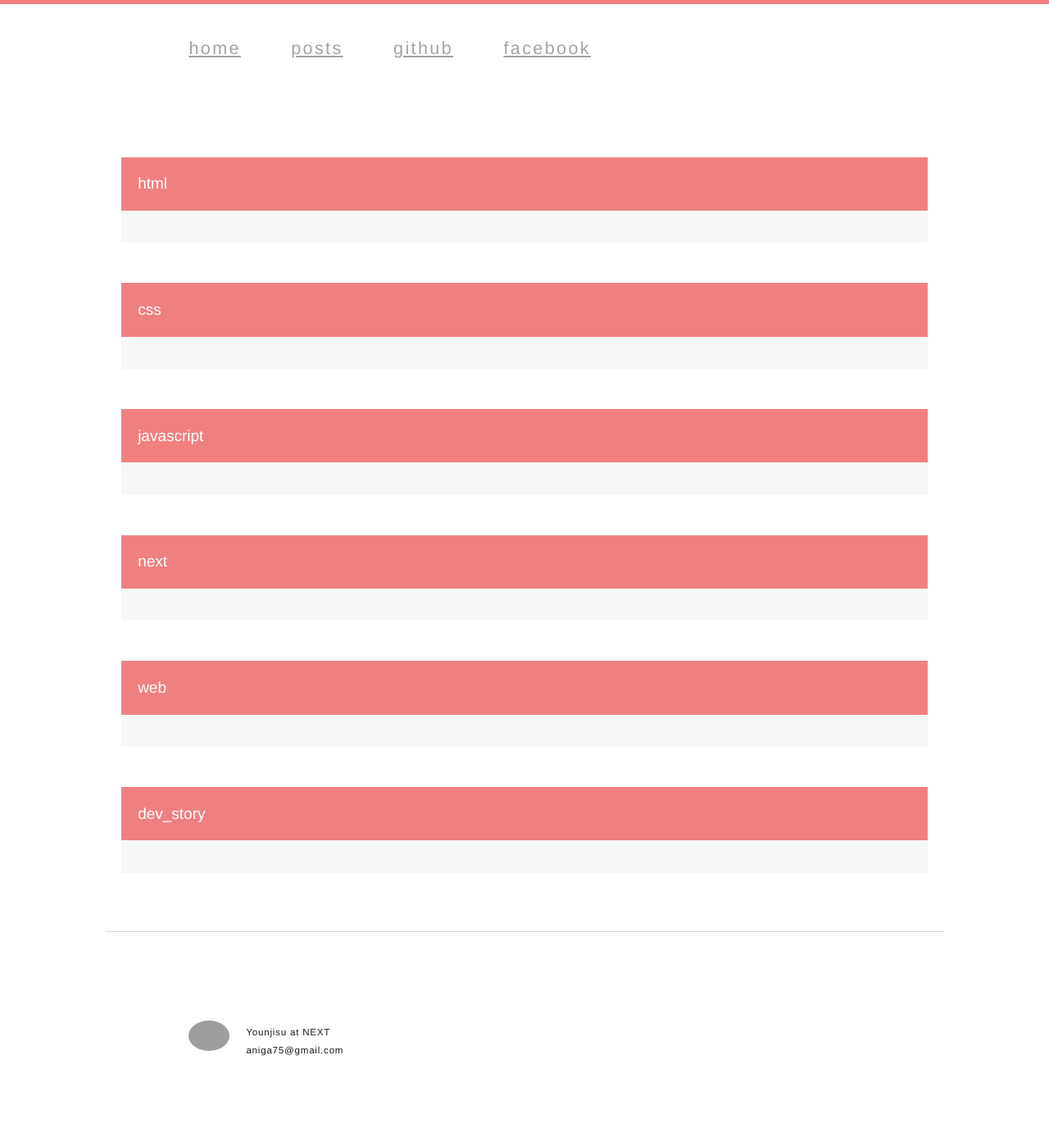
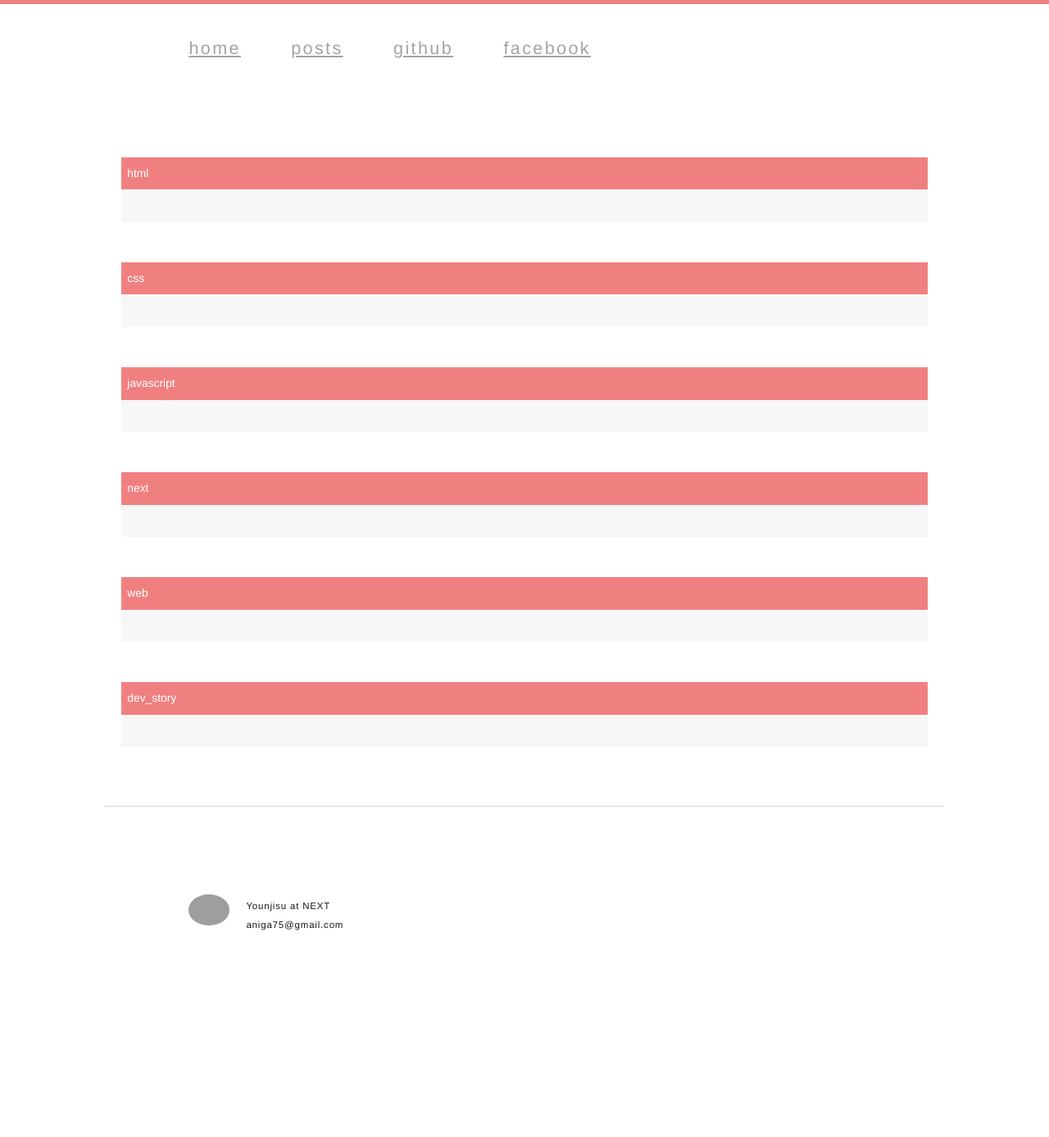
Before and after one commit to crongro/nigayo.github.io, a Jekyll site: the page built from list_m.html, in a window 1280 px wide. Shown: the whole page at 82% size. Built offline with Jekyll 4.4.1, drawn with Linux system fonts in a browser that asks for light colours; nearby versions of some CDN libraries; library files that are not in the unit come from our copies; Markdown is read by kramdown in place of the engine named in the settings; after the commit the page ends 1234 px from its top, so only the background shows below that; grey boxes are pictures that could not be loaded.

Commit message:
lists page css modified

```diff
--- a/css/common.css
+++ b/css/common.css
@@ -145,6 +145,14 @@ footer ul li{
     #top a {
         font-size: 0.9em;
     }
+
+    footer {
+        height: 100px;
+        font-size : 0.6em;
+    }
+    footer > section {
+    top : 10%;
+    }
 }
 
 
--- a/css/list_m.css
+++ b/css/list_m.css
@@ -17,8 +17,8 @@
 
 .catName {
     background-color: lightcoral;
-    font-size : 1.1em;
-    padding : 2%;
+    font-size : 0.8em;
+    padding : 0.7%;
     color : rgb(255,255,255);
 }
 
--- a/index.html
+++ b/index.html
@@ -65,7 +65,7 @@ title : index
             <section>
               <img src="/images/crong.jpg">
               <ul>
-                <li>Younjisu@NEXT</li>
+                <li>Younjisu , NEXT</li>
                 <li>aniga75@gmail.com</li>
               </ul>
           </section>
--- a/list.html
+++ b/list.html
@@ -81,7 +81,7 @@ title : index
             <section>
               <img src="/images/crong.jpg">
               <ul>
-                <li>Younjisu at NEXT</li>
+                <li>Younjisu , NEXT</li>
                 <li>aniga75@gmail.com</li>
               </ul>
           </section>
```
Also changed, not shown: 3 other files.
